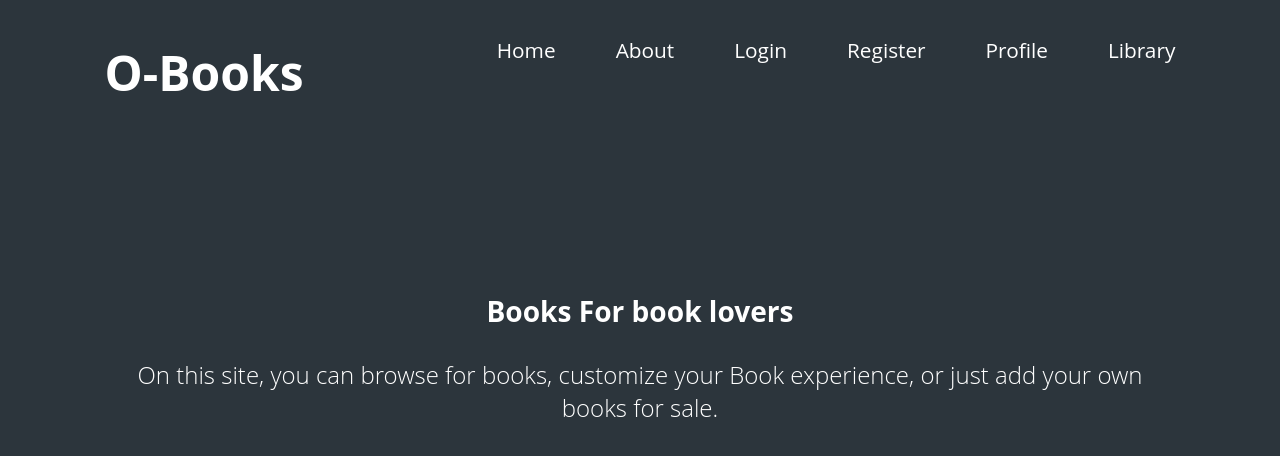
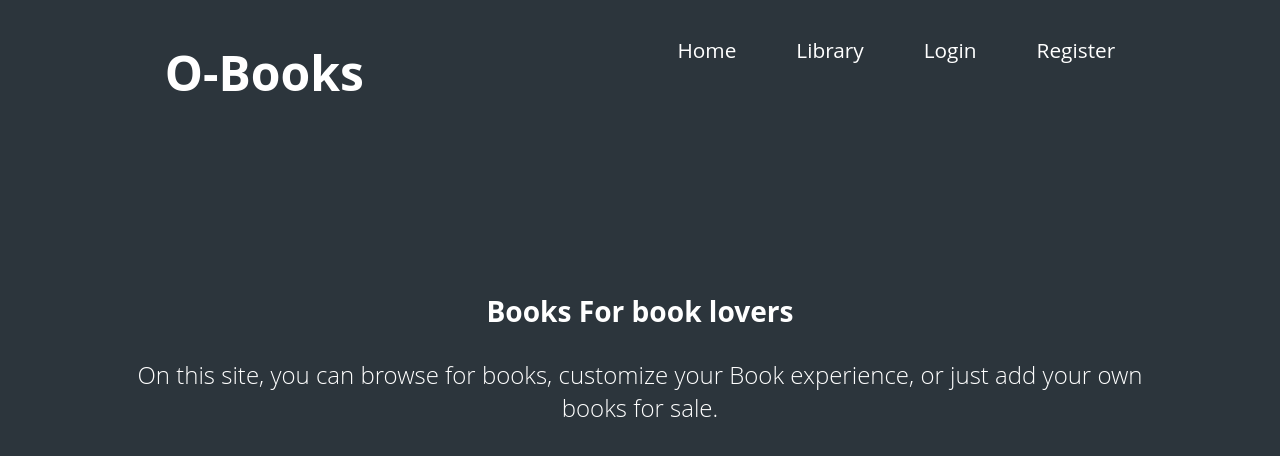
Before and after one commit to Ggodlyy/O-Books-Angular-Project, an Angular app in the folder O-Books/: page /home in a window 1280 px wide. Shown: the top 456 px of the page. Built offline with nearby package versions, Linux system fonts and the light colour scheme.

Commit message:
change header routes

```diff
--- a/O-Books/src/app/core/header/header.component.html
+++ b/O-Books/src/app/core/header/header.component.html
@@ -13,26 +13,36 @@
                     <div class="collapse navbar-collapse tm-nav" id="navbar-nav">
                         <ul class="navbar-nav text-uppercase">
                             <li class="nav-item">
-                                <a class="nav-link tm-nav-link" href="index.html">Home</a>
+                                <a class="nav-link tm-nav-link" routerLink="/home">Home</a>
                             </li>
                             <li class="nav-item">
-                                <a class="nav-link tm-nav-link" href="about.html">About</a>
+                                <a class="nav-link tm-nav-link" routerLink="/library">Library</a>
                             </li>
                             <li class="nav-item active">
-                                <a class="nav-link tm-nav-link" href="services.html">Login</a>
+                                <a class="nav-link tm-nav-link" routerLink="/login">Login</a>
                             </li>
                             <li class="nav-item">
-                                <a class="nav-link tm-nav-link" href="contact.html">Register</a>
+                                <a class="nav-link tm-nav-link" routerLink="/register">Register</a>
                             </li>
+                        </ul>
+                    </div>
 
+                    <!-- <div class="collapse navbar-collapse tm-nav" id="navbar-nav">
+                        <ul class="navbar-nav text-uppercase" >
                             <li class="nav-item">
-                                <a class="nav-link tm-nav-link" href="contact.html">Profile</a>
+                                <a class="nav-link tm-nav-link" href="index.html">Home</a>
                             </li>
                             <li class="nav-item">
                                 <a class="nav-link tm-nav-link" href="contact.html">Library</a>
                             </li>
+                            <li class="nav-item">
+                                <a class="nav-link tm-nav-link" href="about.html">Add book</a>
+                            </li>
+                            <li class="nav-item">
+                                <a class="nav-link tm-nav-link" href="contact.html">Profile</a>
+                            </li>
                         </ul>
-                    </div>
+                    </div> -->
                 </nav>
             </div>
         </div>
```
